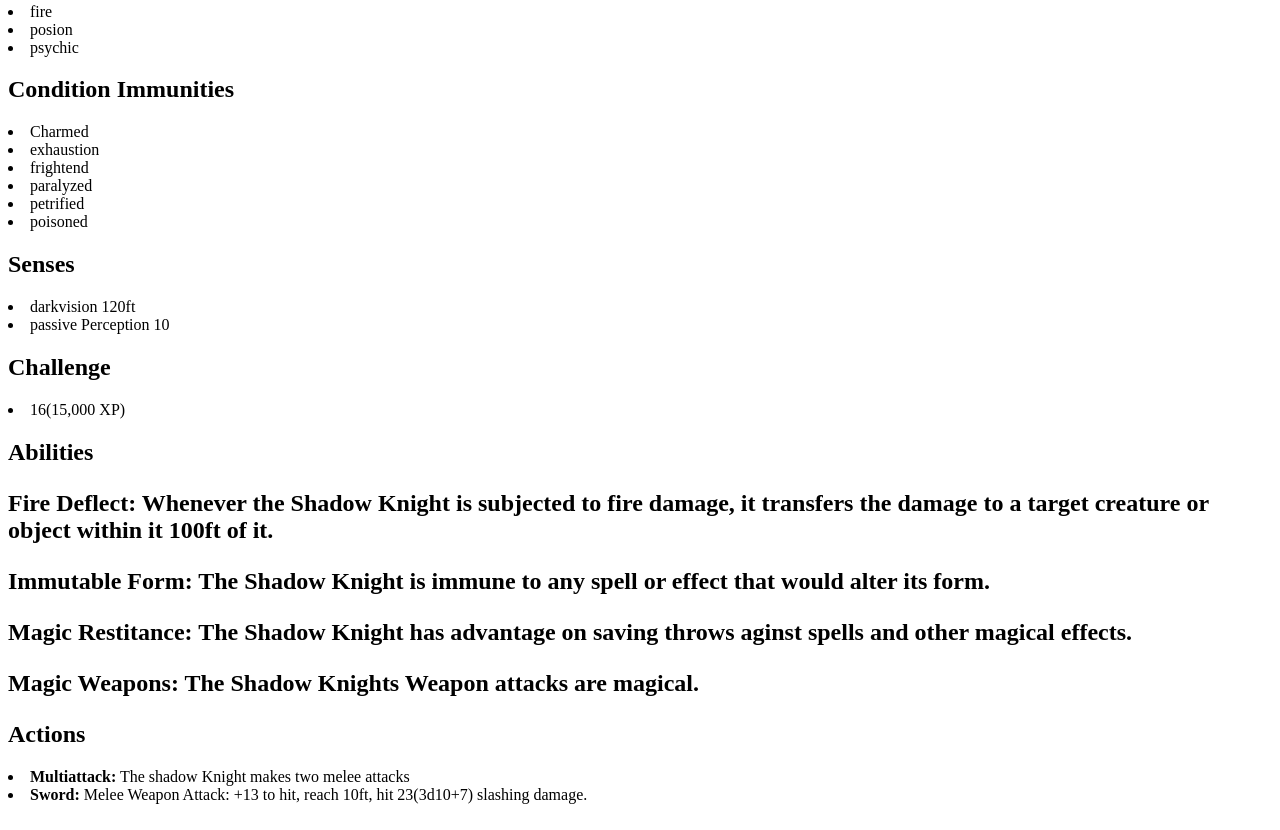
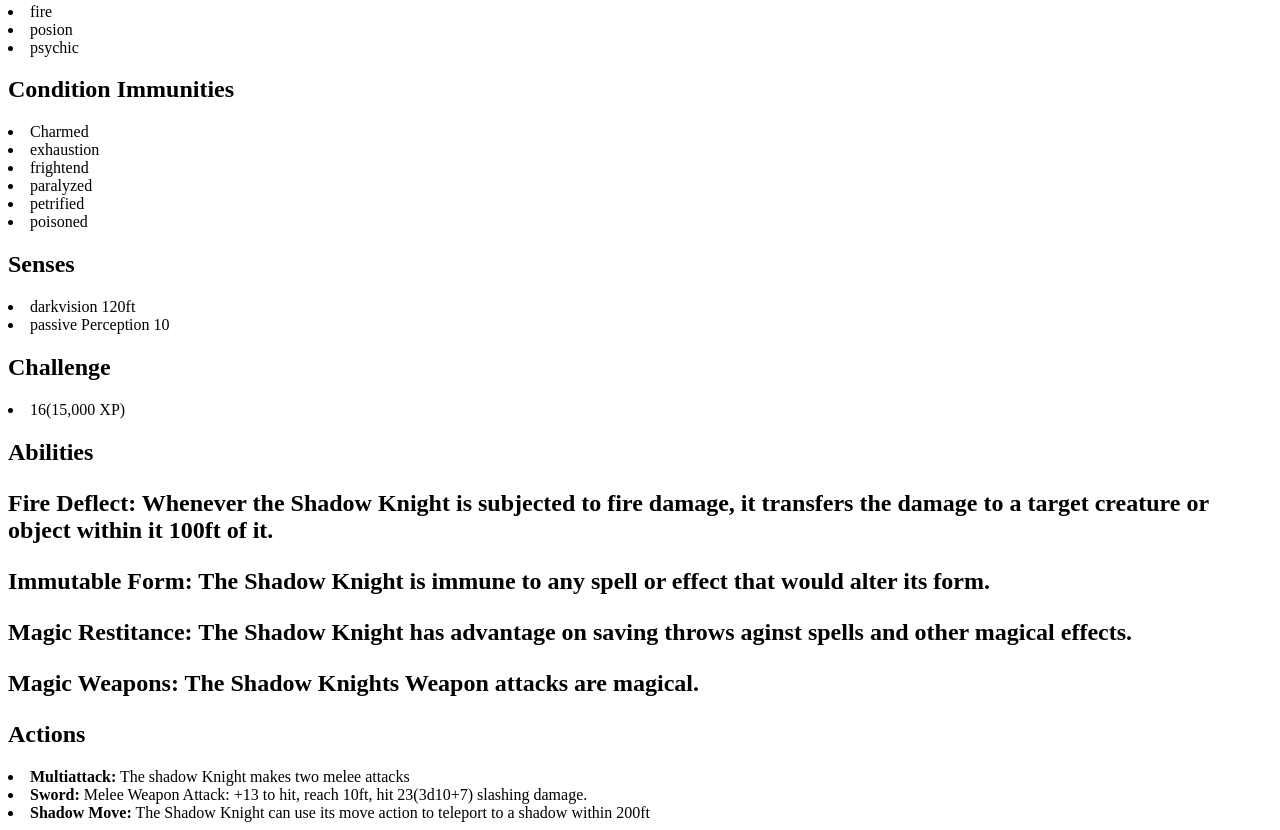
Before and after one commit to kaedinpittman05/Dungeon-and-dragons-monsters, a plain HTML site: page shadowknight.html in a window 1280 px wide. Shown: the part 373-1203 px from the top of the page. Drawn offline with Linux system fonts and the light colour scheme.

Commit message:
finished shadowknight

```diff
--- a/shadowknight.html
+++ b/shadowknight.html
@@ -66,7 +66,8 @@ and other magical effects.</p>
 <li> <strong>Sword:</strong> Melee Weapon Attack: +13 to hit, reach 10ft, hit 23(3d10+7) slashing damage.</li>
 
 
-
+<li> <strong>Shadow Move:</strong> The Shadow Knight can use its move action to teleport to a shadow
+within 200ft</li>
 
 
 
```
